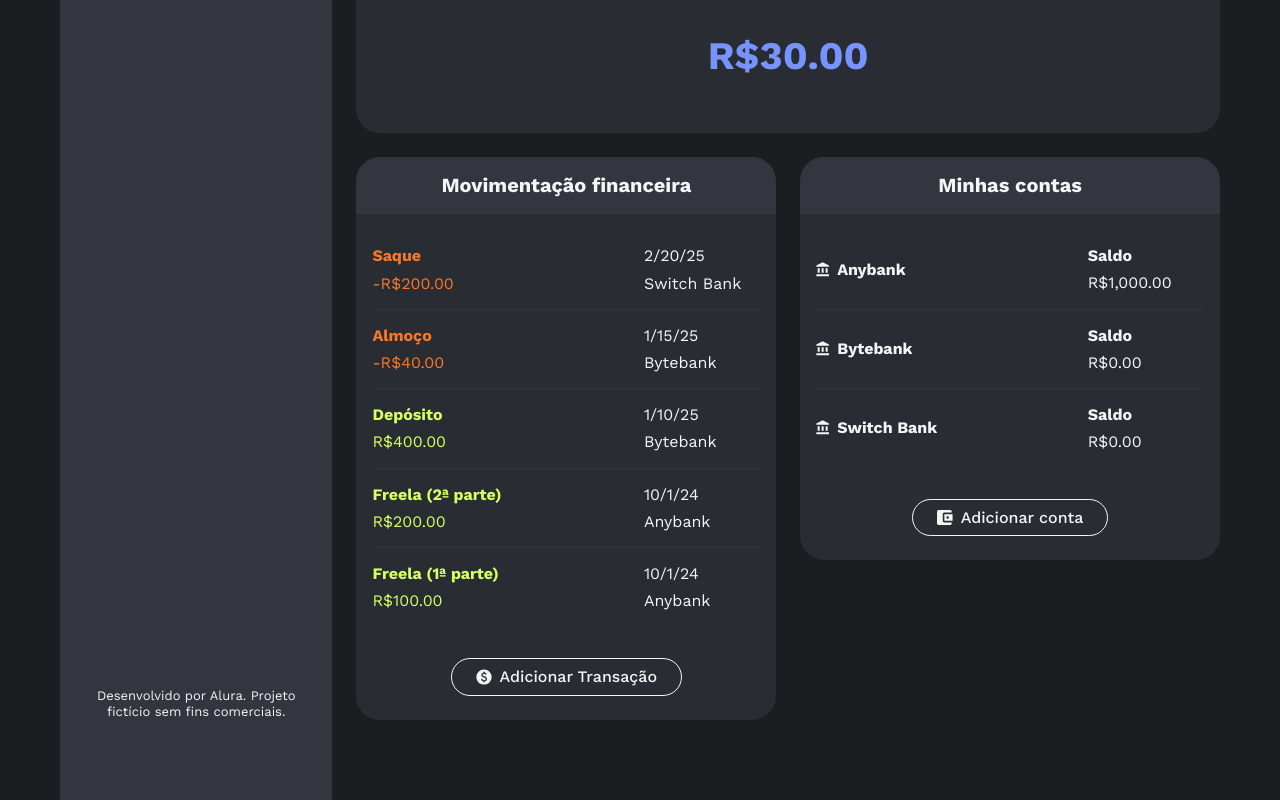
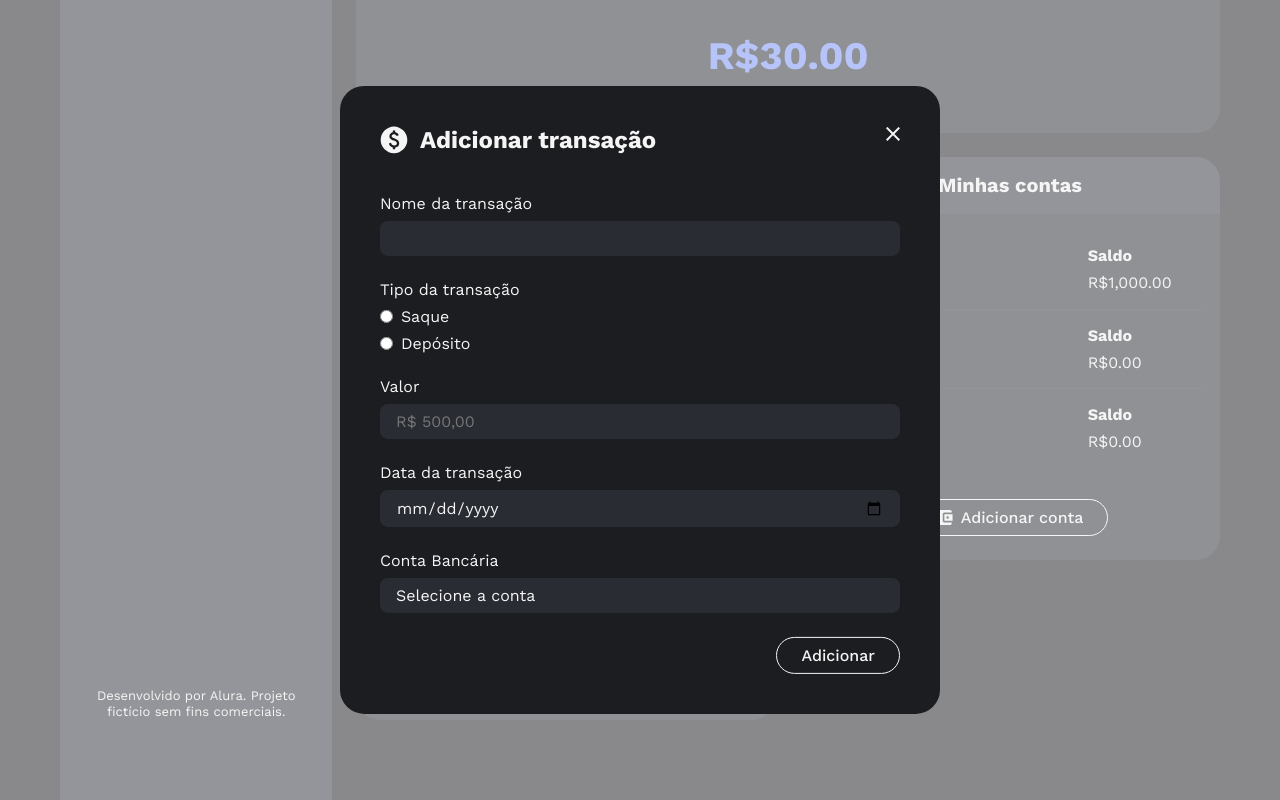
Before and after one commit to MateusLima96/poupapp, an Angular app: page / in a window 1280 px wide. Both pictures are taken after a click on the button "Adicionar Transação". Shown: the part 272-1072 px from the top of the page. Built offline with nearby package versions, Linux system fonts and the light colour scheme.

Commit message:
feat: add modal component

```diff
--- /dev/null
+++ b/src/app/area-financeira/transacoes/botao-adicionar-transacao/botao-adicionar-transacao.component.css
@@ -0,0 +1,49 @@
+.icone-moeda {
+  width: 1rem;
+}
+
+.form {
+  display: flex;
+  flex-direction: column;
+  gap: 1.5rem;
+}
+
+.label-grupo {
+  display: flex;
+  flex-direction: column;
+  gap: 0.5rem;
+}
+
+.input {
+  padding: 0.5rem 1rem;
+
+  border-radius: 0.5rem;
+  border: 0;
+  background: var(--fundo-componentes);
+}
+
+.grupo-tipo-transacao {
+  border: 0;
+
+  display: flex;
+  flex-direction: column;
+  gap: 0.5rem;
+}
+
+.legend {
+  margin-bottom: 0.5rem;
+}
+
+.label-grupo-radio {
+  display: flex;
+  align-items: center;
+  gap: 0.5rem;
+}
+
+.select-conta-transacao {
+  appearance: none;
+}
+
+.botao-adicionar-transacao {
+  margin-left: auto;
+}
--- /dev/null
+++ b/src/app/area-financeira/transacoes/botao-adicionar-transacao/botao-adicionar-transacao.component.html
@@ -0,0 +1,56 @@
+<app-botao (click)="abrirModal()" class="botao-adicionar-transacao">
+    <img src="icones/moeda.svg" alt="" class="icone-moeda">
+    Adicionar Transação
+</app-botao>
+<app-modal [(aberto)]="modalAberto">
+  <ng-container modal-cabecalho class="modal-cabecalho">
+    <img src="icones/moeda.svg" alt="">
+    <h2 class="text-xl">Adicionar transação</h2>
+  </ng-container>
+
+  <form class="form text-md">
+    <label class="label-grupo">
+      Nome da transação
+      <input class="input" type="text" name="nome-transacao">
+    </label>
+
+    <fieldset class="grupo-tipo-transacao" required>
+      <legend class="legend">Tipo da transação</legend>
+
+      <label class="label-grupo-radio">
+        <input type="radio" name="tipo-transacao" required>
+        Saque
+      </label>
+
+      <label class="label-grupo-radio">
+        <input type="radio" name="tipo-transacao" required>
+        Depósito
+      </label>
+    </fieldset>
+
+    <label class="label-grupo">
+      Valor
+      <input class="input" type="number" name="valor-transacao" min="0.01" step="0.01" placeholder="R$ 500,00" required>
+    </label>
+
+    <label class="label-grupo">
+      Data da transação
+      <input class="input" type="date" name="data-transacao" required>
+    </label>
+
+    <label class="label-grupo">
+      Conta Bancária
+
+      <select name="conta-transacao" class="input select-conta-transacao" required>
+        <option value="" selected disabled>Selecione a conta</option>
+
+        <option value="Anybank">Anybank</option>
+        <option value="Bytebank">Bytebank</option>
+      </select>
+    </label>
+
+    <app-botao class="botao-adicionar-transacao">
+      Adicionar
+    </app-botao>
+  </form>
+</app-modal>
--- /dev/null
+++ b/src/app/area-financeira/transacoes/botao-adicionar-transacao/botao-adicionar-transacao.component.ts
@@ -0,0 +1,17 @@
+import { Component, effect, signal } from '@angular/core';
+import { BotaoComponent } from "../../../compartilhados/botao/botao.component";
+import { ModalComponent } from "../../../compartilhados/modal/modal.component";
+
+@Component({
+  selector: 'app-botao-adicionar-transacao',
+  imports: [BotaoComponent, ModalComponent],
+  templateUrl: './botao-adicionar-transacao.component.html',
+  styleUrl: './botao-adicionar-transacao.component.css'
+})
+export class BotaoAdicionarTransacaoComponent {
+    modalAberto = signal(false);
+
+    abrirModal() {
+      this.modalAberto.set(true);
+    }
+}
--- a/src/app/area-financeira/transacoes/transacoes.component.css
+++ b/src/app/area-financeira/transacoes/transacoes.component.css
@@ -8,7 +8,3 @@
 .botao-adicionar-transacao {
   margin: 0 auto;
 }
-
-.icone-moeda {
-  width: 1rem;
-}
--- a/src/app/area-financeira/transacoes/transacoes.component.html
+++ b/src/app/area-financeira/transacoes/transacoes.component.html
@@ -15,9 +15,8 @@
         }
       </ul>
 
-      <app-botao class="botao-adicionar-transacao">
-        <img src="icones/moeda.svg" alt="" class="icone-moeda">
-        Adicionar Transação
-      </app-botao>
+    <app-botao-adicionar-transacao
+      class="botao-adicionar-transacao" />
+
     </div>
 </app-card>
--- a/src/app/area-financeira/transacoes/transacoes.component.ts
+++ b/src/app/area-financeira/transacoes/transacoes.component.ts
@@ -3,10 +3,11 @@ import { TransacaoComponent } from "./transacao/transacao.component";
 import { Transacao } from '../compartilhados/transacao.model';
 import { BotaoComponent } from "../../compartilhados/botao/botao.component";
 import { CardComponent } from "../compartilhados/card/card.component";
+import { BotaoAdicionarTransacaoComponent } from './botao-adicionar-transacao/botao-adicionar-transacao.component';
 
 @Component({
   selector: 'app-transacoes',
-  imports: [TransacaoComponent, BotaoComponent, CardComponent],
+  imports: [TransacaoComponent, BotaoAdicionarTransacaoComponent, CardComponent],
   templateUrl: './transacoes.component.html',
   styleUrl: './transacoes.component.css'
 })
--- /dev/null
+++ b/src/app/compartilhados/modal/modal.component.css
@@ -0,0 +1,39 @@
+.dialog::backdrop {
+  opacity: 0.5;
+  background: var(--texto);
+}
+
+.dialog {
+  position: fixed;
+  left: 50%;
+  top: 50%;
+  transform: translate(-50%, -50%);
+
+  border: 0;
+  border-radius: 1.5rem;
+  padding: 2.5rem;
+  width: calc(100% - 2rem);
+  max-width: 37.5rem;
+  background: var(--fundo-geral);
+  color: var(--texto);
+}
+
+
+.fechar-modal {
+    position: absolute;
+    top: 2.5rem;
+    right: 2.5rem;
+    cursor: pointer;
+}
+
+.conteudo {
+  display: flex;
+  flex-direction: column;
+  gap: 2.5rem;
+}
+
+.cabecalho {
+  display: flex;
+  align-items: center;
+  gap: 0.75rem;
+}
--- /dev/null
+++ b/src/app/compartilhados/modal/modal.component.html
@@ -0,0 +1,18 @@
+<dialog #modal class="dialog">
+  <button class="fechar-modal">
+    <img src="icones/fechar.svg" alt="" (click)="fecharModal()">
+  </button>
+  <div class="conteudo">
+    <div class="cabecalho">
+      <ng-content select="[modal-cabecalho]">
+        Título padrão
+      </ng-content>
+    </div>
+
+    <div>
+      <ng-content>
+        Conteúdo padrão
+      </ng-content>
+    </div>
+  </div>
+</dialog>
--- /dev/null
+++ b/src/app/compartilhados/modal/modal.component.ts
@@ -0,0 +1,27 @@
+import { afterRender, Component, ElementRef, model, viewChild } from '@angular/core';
+
+@Component({
+  selector: 'app-modal',
+  imports: [],
+  templateUrl: './modal.component.html',
+  styleUrl: './modal.component.css'
+})
+export class ModalComponent {
+   modal = viewChild.required<ElementRef<HTMLDialogElement>>('modal')
+
+   aberto = model(false);
+
+   constructor() {
+    afterRender(() => {
+      if(this.aberto()) {
+        this.modal().nativeElement.showModal()
+      } else {
+        this.modal().nativeElement.close()
+      }
+    })
+   }
+
+   fecharModal() {
+    this.aberto.set(false);
+   }
+}
```
